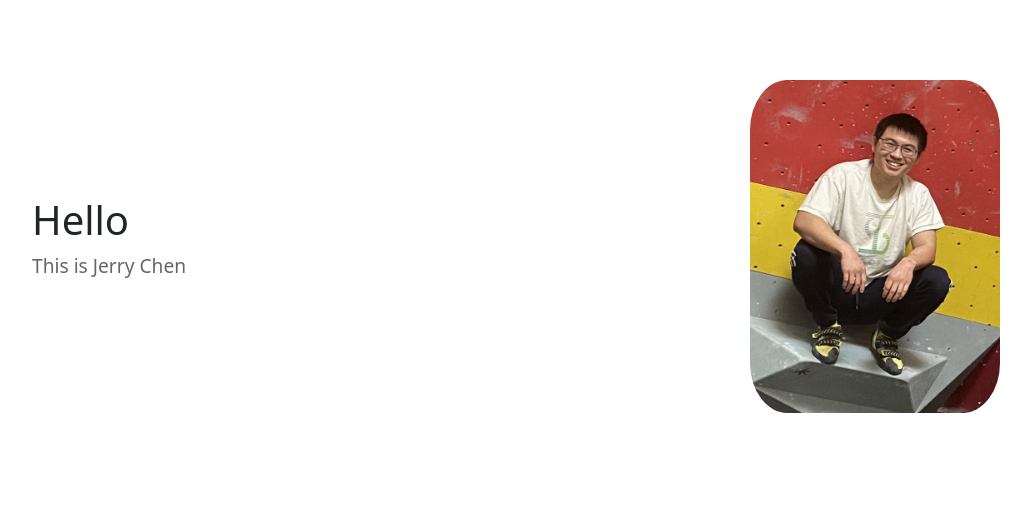
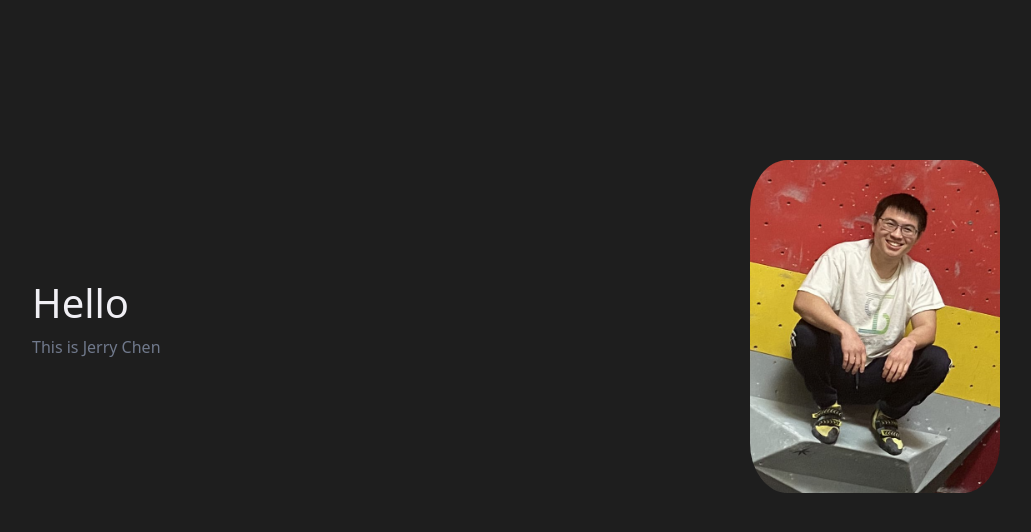
Before and after one commit to jerryvchen/jerryvchen.github.io, a React (Vite) app: page / in a window 1280 px wide. Shown: the top 532 px of the page, without its empty margins (50-1081 px from the left). Built offline with nearby package versions, Linux system fonts and the light colour scheme.

Commit message:
dark theme + palette

```diff
--- a/src/main.tsx
+++ b/src/main.tsx
@@ -2,6 +2,7 @@ import { StrictMode } from 'react';
 import { createRoot } from 'react-dom/client';
 import App from './App';
 import 'bootstrap/dist/css/bootstrap.min.css';
+import './styles/global.scss';
 
 createRoot(
   document.getElementById('root') as HTMLElement
--- a/src/pages/Home.scss
+++ b/src/pages/Home.scss
@@ -1,3 +1,5 @@
+@import '../styles/global.scss';
+
 .home-container {
     margin-top: 5rem;
 }
@@ -6,13 +8,3 @@
     max-width: 250px;
     border-radius: 15%;
 }
-
-h1 {
-    font-size: 2.5rem;
-    color: #333;
-}
-
-p {
-    font-size: 1.2rem;
-    color: #666;
-}
--- /dev/null
+++ b/src/styles/global.scss
@@ -0,0 +1,28 @@
+$background-color: #1e1e1e;
+$primary-text-color: #f0eff4;
+$secondary-text-color: #70798c;
+$accent-color: #f3d34a;
+
+body {
+    background-color: $background-color;
+    color: $primary-text-color;
+    margin: 0;
+    padding: 0;
+    min-height: 100vh;
+}
+
+p, a, span {
+    color: $secondary-text-color;
+}
+
+a {
+    text-decoration: none;
+    &:hover {
+        color: $accent-color;
+    }
+}
+
+.container, .container-fluid {
+    padding-top: 5rem;
+    padding-bottom: 5rem;
+}
```
